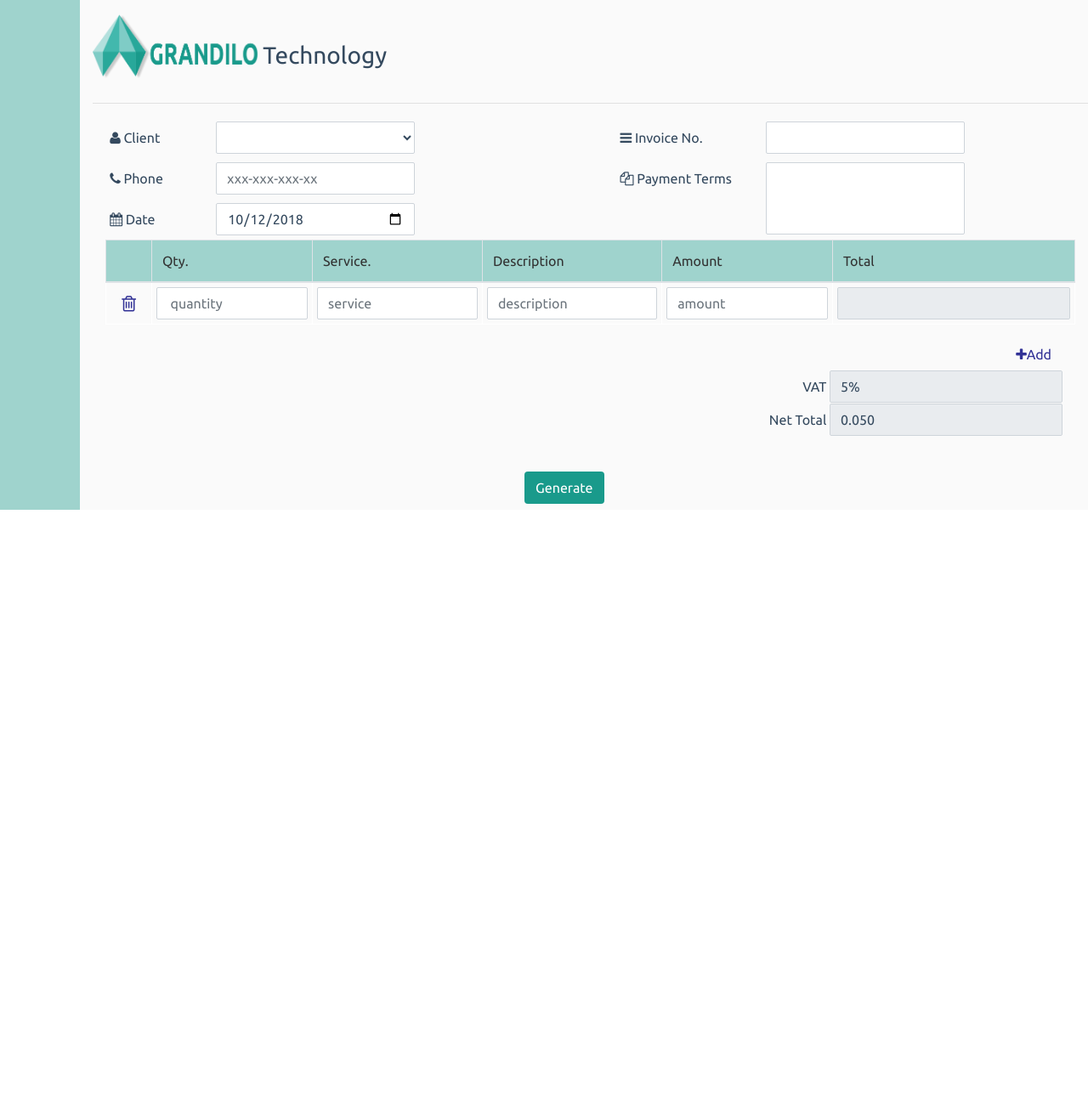
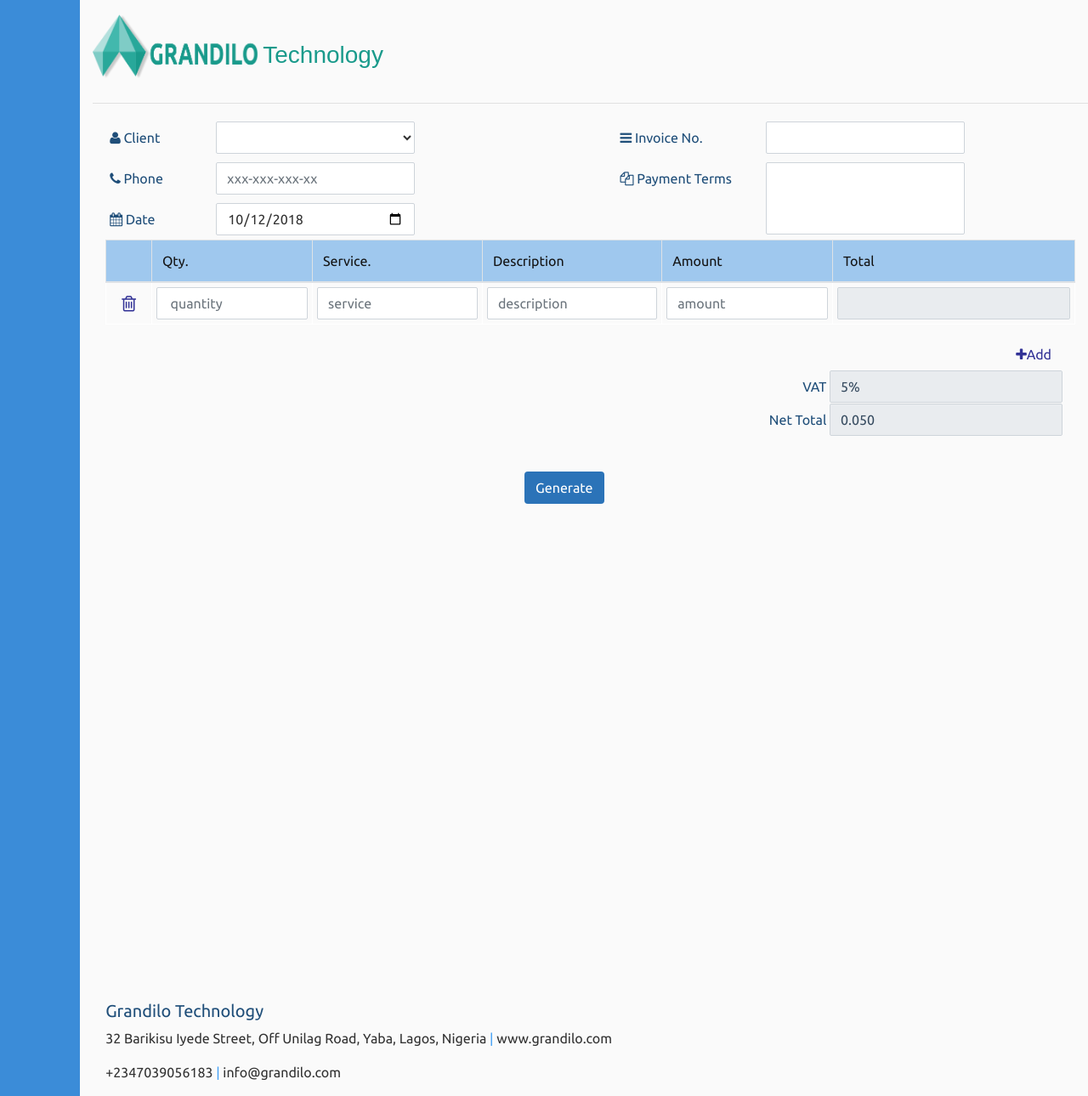
Before and after one commit to shadownetz/invoiceGenerator, a plain HTML site: page index.html in a window 1280 px wide. Shown: the whole page at 85% size. Before the commit the page ends 800 px from the top, so only its background shows below. Drawn offline with Linux system fonts and the light colour scheme.

Commit message:
modified

```diff
--- a/css/style.css
+++ b/css/style.css
@@ -2,7 +2,7 @@
    min-height:600px
 }
 .invoice-body{
-    background-color: rgb(250,250,250);min-height:100%;
+    background-color: rgb(250,250,250);min-height:1000px;
 }
 .invoice-body .img{
     background:url("../images/grandilo.png") no-repeat center left;
@@ -12,11 +12,11 @@
 .noPadding{padding:0;}
 #inputBtn{background: #199a8b;color:#fff}
 .invoice-input:focus{box-shadow: -1px 1px 1px #199a8b}
-.form-control{border-radius: 2px;color:#34495e}
+.form-control{border-radius: 2px;color:rgb(50,50,50)}
 .noPadding textarea{resize: none;height:85px  }
-div{color:#34495e;font-family: 'Ubuntu', sans-serif;}
+div{color:#1F4E79;font-family: 'Ubuntu', sans-serif;}
  .t-invoice{
-    background:#9fd3cd;color: rgb(50,50,50)
+    background:rgb(159, 200, 238);color: rgb(20,20,20)
 }
 .table-row td{padding:5px!important;border:1px solid #fff}
 .btn-link{color:rgb(50,50,150);}
@@ -35,8 +35,8 @@ div{color:#34495e;font-family: 'Ubuntu', sans-serif;}
     background-color: #e9ecef;
     opacity: 1;
 }
-.invoice-gen{background-color: #199a8b;border-color:transparent!important}
-.invoice-gen:hover{background-color:#0d8a7b}
+.invoice-gen{background-color: rgb(43, 115, 184);border-color:transparent!important}
+.invoice-gen:hover{background-color:rgb(4, 87, 165)}
 .invoice-No{
     background-color:rgb(250,250,250);width:200px;margin-left:0;height:100px;
     transform: rotateZ(-90deg);margin-top:300px;text-align: center;padding-top:5px;font-size: 1.2em;
--- a/index.html
+++ b/index.html
@@ -1,6 +1,7 @@
 <!DOCTYPE html>
 <html>
     <head>
+            <script src="https://www.gstatic.com/firebasejs/5.5.3/firebase.js"></script>
         <!--Vue JS -->
         <script src="js/vue.js"></script>
         <!--Google Fonts-->
@@ -18,7 +19,7 @@
     </head>
     <body>
             <div class="row" id="invoice-header">
-                <div class="col-md-1" style="padding:auto 0px;background-color:#9fd3cd">
+                <div class="col-md-1" style="padding:auto 0px;background-color:rgb(59, 140, 216)">
                         <!-- <label class="invoice-No"># {{clientInfo[2]}}</label> -->
                 </div>
 
@@ -26,7 +27,7 @@
                     <div class="col-md-12">
                         <div class="row" style="padding:5px 0px 0px 0px">
                             <div class="col-md-2 img"></div>
-                            <div class="col-md-10" style="padding:43px 0px 0px 5px">
+                            <div class="col-md-10" style="padding:43px 0px 0px 5px;color:#199a8b;font-weight:bolder;font-size:1.5em;font-family: Arial, Helvetica, sans-serif">
                                 <h3> Technology</h3>
                             </div>
                             <div class="warn">
@@ -119,14 +120,10 @@
                     </div>
                     <div v-else id="dialog">
                        <div>
-                           <h4 style="color: #0d8a7b;padding-left:15px">{{myDate}}</h4>
+                           <h4 style="color: rgb(67, 159, 245);padding-left:15px">{{myDate}}</h4>
                        </div>
                        <div class="col-md-12" style="padding-top:30px"><h4>Invoice No: # {{clientInfo[2]}}</h4></div>
                        <div class="col-md-4">
-                        <!-- <div class="col-md-12" style="background-color:#9fd3cd;padding-left:10px;font-size:20px">Bill To</div>
-                        <div class="col-md-12" style="border:1px solid rgb(200,200,200);padding: 0 10px">
-                            <h6>Client: {{clientInfo[0]}}</h6><br><h6>Phone: {{clientInfo[1]}}</h6>
-                        </div> -->
                         <table class="table" style="border:1px solid rgb(150,150,150)">
                             <thead><tr class="t-invoice"><td colspan="2">Bill To</td></tr></thead>
                             <tbody>
@@ -194,6 +191,14 @@
                            </table>
                        </div>
                     </div>
+                    <footer  style="margin-top:50%">
+                        <div class="col-md-12"><h5>Grandilo Technology</h5></div>
+                        <div class="col-md-12" style="color:rgb(50,50,50)">
+                            <p>32  Barikisu Iyede Street, Off Unilag Road, Yaba, Lagos, Nigeria <span style="color:rgb(67, 159, 245)">|</span> www.grandilo.com</p>
+                            <p>+2347039056183 <span style="color:rgb(67, 159, 245)">|</span> info@grandilo.com</p>
+                        </div>
+                        </div>
+                    </footer>
                 </div>
             </div>
         <script src="js/script.js"></script>
--- a/js/script.js
+++ b/js/script.js
@@ -1,4 +1,17 @@
  // (@ts-check)
+ //setting configuration for app
+var config = {
+    apikey: "AIzaSyDXF4e6Rjyy0kJUk9vEcMsDfo1ekjDNYDU",
+    authDomain: "invoicegenerator-8f854.firebaseapp.com",
+    databaseURL: "https://invoicegenerator-8f854.firebaseio.com",
+    storageBucket: "invoicegenerator-8f854.appspot.com",
+};
+firebase.initializeApp(config);
+//getting reference to the database service
+var database = firebase.database();
+
+
+
  //Function to regulate key input in quantity field
  $(function () {
     $("#noDec").on("keypress keyup blur",function (event) {
@@ -66,7 +79,7 @@ var vm = new Vue({
                 year = date.slice(0, 4); //gets only the year
                 month = months[date.slice(5, 7) - 1]; //assigns the month number value to its String rep in 'months' array
                 day = date.slice(8)
-                this.myDate = day + " " + month + " " + year;
+                this.myDate = month + " " + day + ", " + year;
                 this.count = 0; //resets 'count' to zero in order to recount new item to show in table
                 for (var i = 1; i < this.show.length; i++) { // displays all visible items with their respective data
                     if (this.show[i] !== null || this.show[i] !== "") { //count all visible items
```
